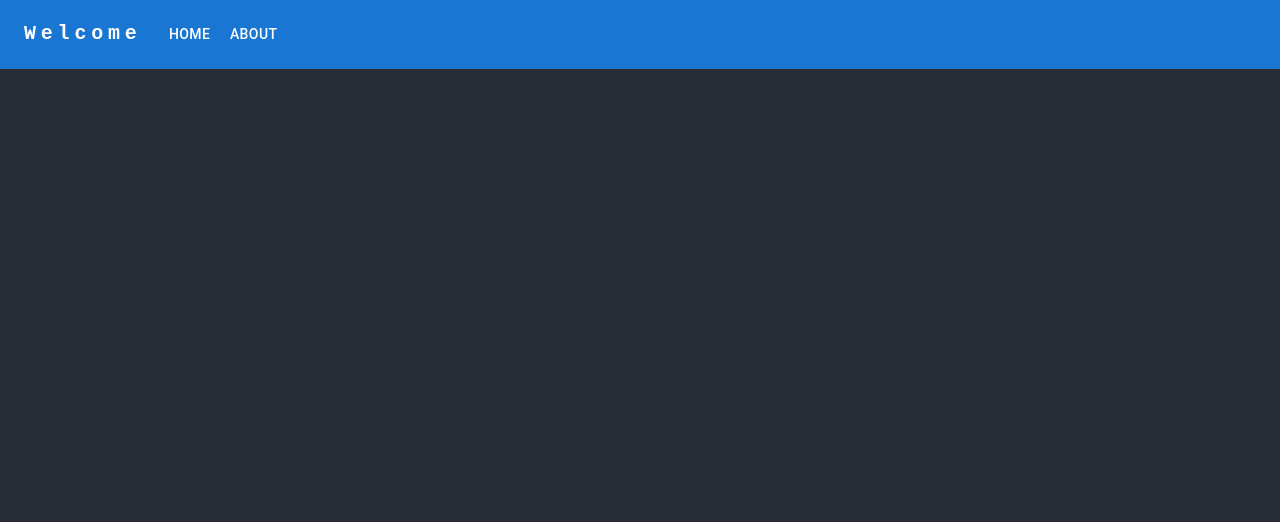
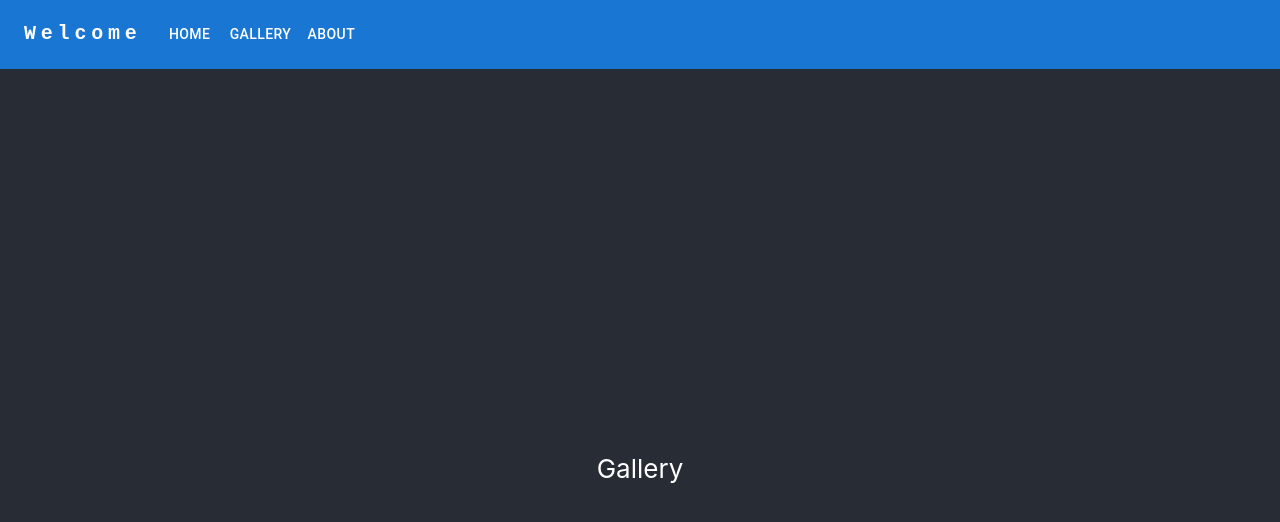
Before and after one commit to ti-ruo/ti-ruo.github.io, a React (Create React App) app: page /gallery in a window 1280 px wide. Before the commit this address had no page. Shown: the top 522 px of the page. Built offline with nearby package versions, Linux system fonts and the light colour scheme.

Commit message:
try update homepage

```diff
--- a/package.json
+++ b/package.json
@@ -1,7 +1,7 @@
 {
   "name": "my-app",
   "version": "0.1.0",
-  "homepage": "https://sakirty.github.io",
+  "homepage": "https://sakirty.github.io/home",
   "private": true,
   "dependencies": {
     "@emotion/react": "^11.10.6",
--- a/public/index.html
+++ b/public/index.html
@@ -24,7 +24,7 @@
       work correctly both with client-side routing and a non-root public URL.
       Learn how to configure a non-root public URL by running `npm run build`.
     -->
-    <title>React App</title>
+    <title>sakirty.github.io</title>
   </head>
   <body>
     <noscript>You need to enable JavaScript to run this app.</noscript>
--- a/src/App.tsx
+++ b/src/App.tsx
@@ -3,6 +3,7 @@ import './App.css';
 // different pages
 import Home from './pages/home';
 import About from './pages/about';
+import Gallery from './pages/gallery';
 import ResponsiveAppBar from './navigation/navi';
 // elements from MUI
 import Button from '@mui/material/Button';
@@ -43,6 +44,7 @@ function App() {
           <Route path='/' Component={Home}/>
           <Route path='/Home' Component={Home}/>
           <Route path='/about' Component={About}/>
+          <Route path='/gallery' Component={Gallery}/>
         </Routes>
       </header>
     </div>
--- a/src/navigation/navi.tsx
+++ b/src/navigation/navi.tsx
@@ -13,7 +13,7 @@ import Tooltip from '@mui/material/Tooltip';
 import MenuItem from '@mui/material/MenuItem';
 //import AdbIcon from '@mui/icons-material/Adb';
 
-const pages = ['Home', 'About'];
+const pages = ['Home', 'Gallery', 'About'];
 
 function ResponsiveAppBar() {
   const [anchorElNav, setAnchorElNav] = React.useState<null | HTMLElement>(null);
@@ -29,6 +29,8 @@ function ResponsiveAppBar() {
         setHrefPage('/')
     }else if (page == 'About'){
         setHrefPage('/about')
+    }else if (page == 'Gallery'){
+        setHrefPage('/gallery')
     }
   },[anchorElNav]);
 
--- /dev/null
+++ b/src/pages/gallery.tsx
@@ -0,0 +1,11 @@
+import React from 'react';
+
+function Gallery(){
+    return(
+        <div>
+            <p>Gallery</p>
+        </div>
+    )
+}
+
+export default Gallery;
```
Also changed, not shown: 9 other files (tests, documents, lock files or other folders).
